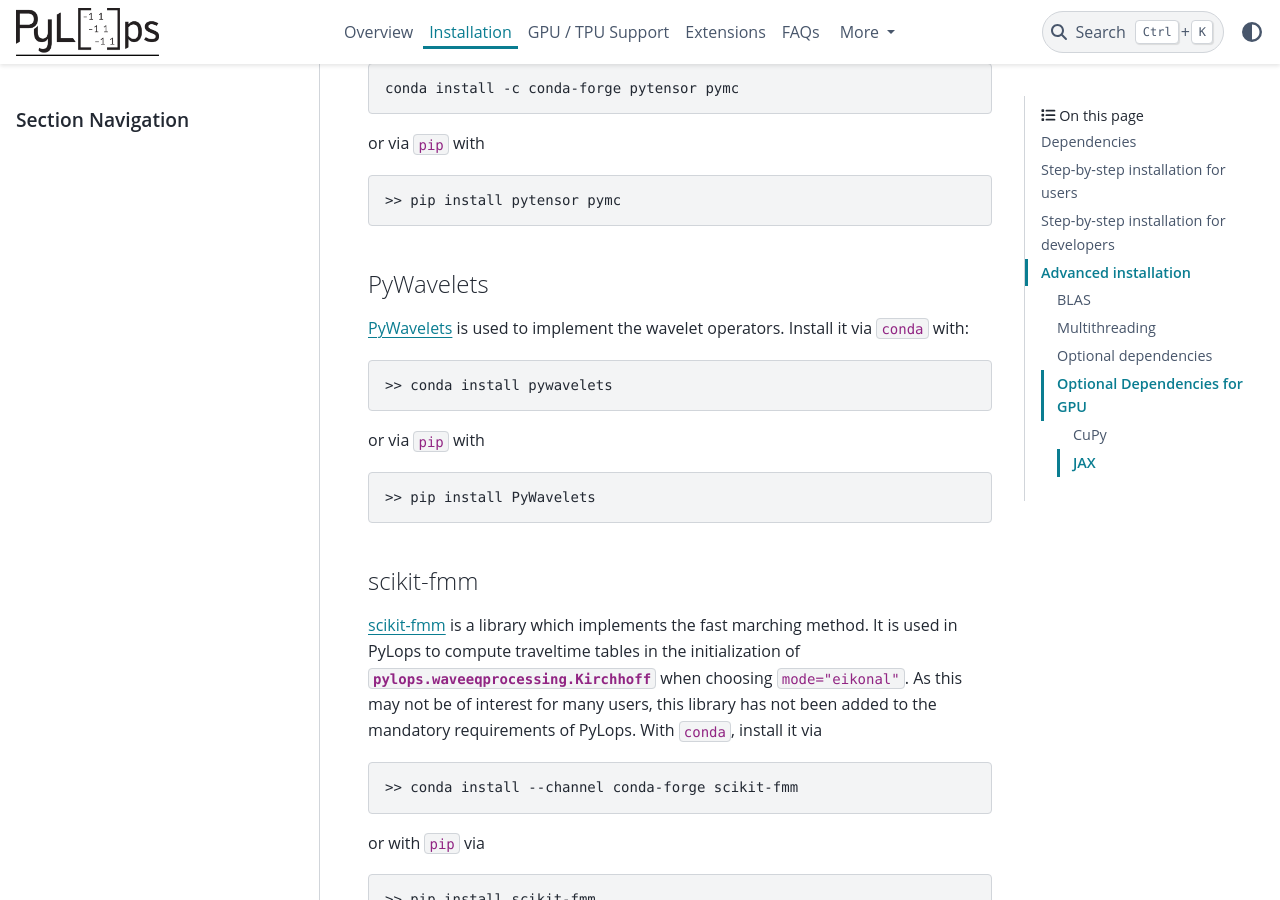
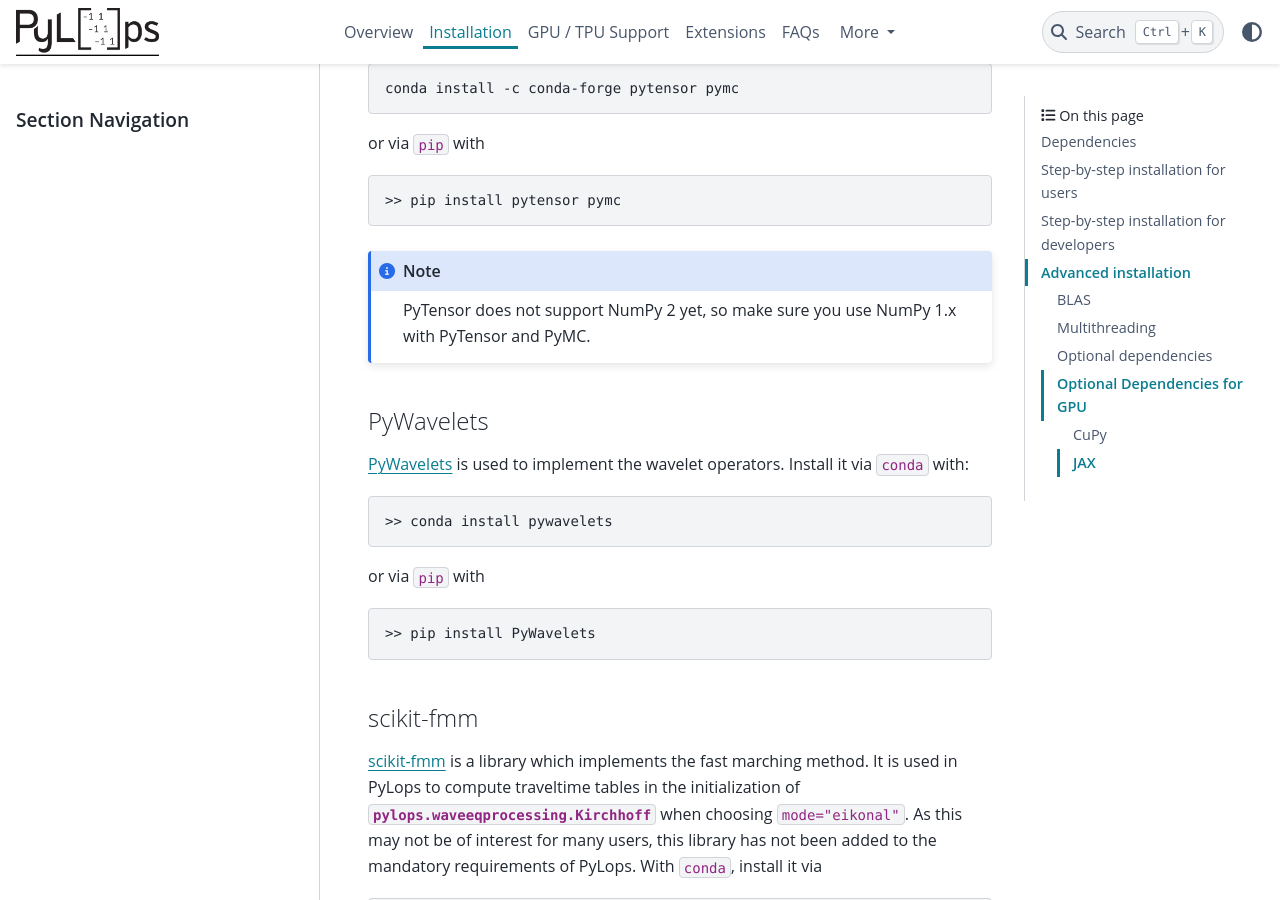
Before and after one commit to PyLops/pylops, a Sphinx documentation site: the page built from docs/source/installation.rst, in a window 1280 px wide and 900 px high, scrolled down 10269 px. Built offline with Sphinx 7.4.7 and the PyData theme 0.15.4, drawn with Linux system fonts in a browser that asks for light colours; pages that are not in the unit, such as notebooks, are missing from menus; the version number could not be read and is left out; comment, search, counter and statistics services are not loaded.

Commit message:
fix: add a note about numpy version

```diff
--- a/docs/source/installation.rst
+++ b/docs/source/installation.rst
@@ -453,6 +453,8 @@ or via ``pip`` with
 
    >> pip install pytensor pymc
 
+.. note::
+   PyTensor does not support NumPy 2 yet, so make sure you use NumPy 1.x with PyTensor and PyMC.
 
 PyWavelets
 ----------
```
